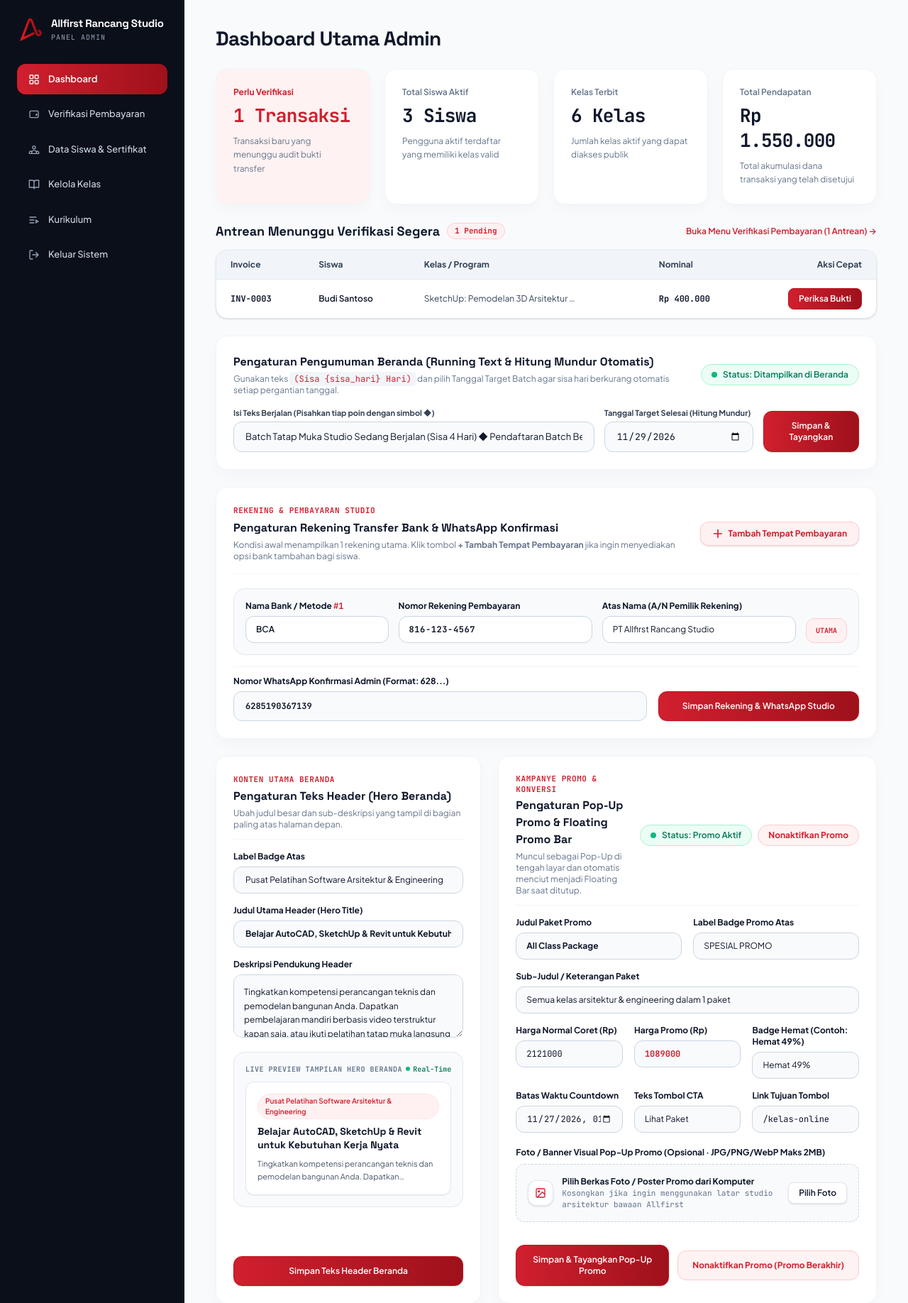
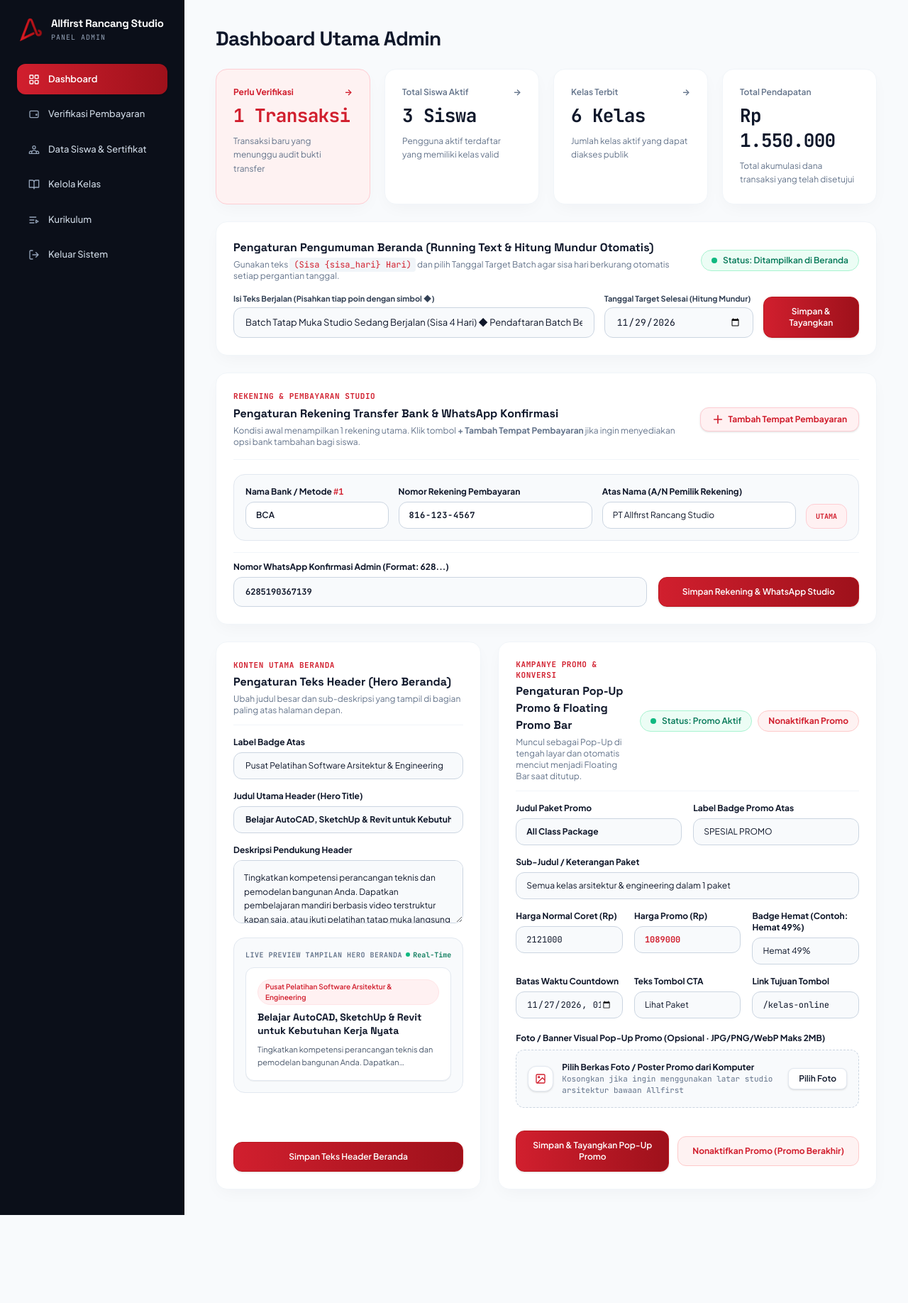
Before and after one commit to muhawwal-git/allfirst-rancang-studio, a Laravel app: page /admin/dashboard in a window 1280 px wide. Shown: the top 1836 px of the page at 71% size. After the commit the page ends 1712 px from the top, so only its background shows below. Run offline with Laravel 12, Linux system fonts and the light colour scheme; a user stored in the database is signed in; data comes from the database, SQL or seed files in the repository; style sheets or scripts are compiled from the project's sources.

Commit message:
refactor: hapus tabel transaksi di dashboard admin dan buat 3 kartu metrik utama dapat diklik

```diff
--- a/resources/views/admin/dashboard.blade.php
+++ b/resources/views/admin/dashboard.blade.php
@@ -14,46 +14,58 @@
 
         <!-- 4 Metric Cards Row (A-01: Metrics Grid) -->
         <div class="grid grid-cols-1 sm:grid-cols-2 xl:grid-cols-4 gap-5">
-            <!-- 1. Perlu Verifikasi (fill: #FEF2F2, stroke: #F1F5F9) -->
-            <div class="p-6 rounded-2xl bg-[#FEF2F2] border border-[#F1F5F9] shadow-[0_8px_25px_-5px_rgba(15,23,42,0.04)] space-y-2">
+            <!-- 1. Perlu Verifikasi (Clickable -> Verifikasi Pembayaran) -->
+            <a href="{{ route('admin.transaksi.index', ['status' => 'menunggu_verifikasi']) }}"
+               class="block p-6 rounded-2xl bg-[#FEF2F2] hover:bg-[#FEE2E2]/70 border border-[#FECDD3] shadow-[0_8px_25px_-5px_rgba(15,23,42,0.04)] hover:shadow-md transition-all space-y-2 group">
+                <div class="flex items-center justify-between">
                     <span class="text-xs font-bold text-[#D11F2E] block">
                         Perlu Verifikasi
                     </span>
+                    <span class="text-xs font-bold text-[#D11F2E] group-hover:translate-x-0.5 transition-transform">&rarr;</span>
+                </div>
                 <div class="text-2xl sm:text-[26px] font-extrabold font-mono text-[#D11F2E] tracking-tight">
                     {{ $pendingCount }} Transaksi
                 </div>
                 <p class="text-xs text-[#64748B] leading-relaxed">
                     Transaksi baru yang menunggu audit bukti transfer
                 </p>
-            </div>
+            </a>
 
-            <!-- 2. Total Siswa Aktif -->
-            <div class="p-6 rounded-2xl bg-white border border-[#F1F5F9] shadow-[0_8px_25px_-5px_rgba(15,23,42,0.04)] space-y-2">
-                <span class="text-xs font-semibold text-[#64748B] block">
+            <!-- 2. Total Siswa Aktif (Clickable -> Data Siswa) -->
+            <a href="{{ route('admin.siswa.index') }}"
+               class="block p-6 rounded-2xl bg-white hover:bg-slate-50 border border-[#F1F5F9] hover:border-[#CBD5E1] shadow-[0_8px_25px_-5px_rgba(15,23,42,0.04)] hover:shadow-md transition-all space-y-2 group">
+                <div class="flex items-center justify-between">
+                    <span class="text-xs font-semibold text-[#64748B] group-hover:text-[#0F172A] transition-colors block">
                         Total Siswa Aktif
                     </span>
+                    <span class="text-xs font-bold text-[#64748B] group-hover:text-[#0F172A] group-hover:translate-x-0.5 transition-all">&rarr;</span>
+                </div>
                 <div class="text-2xl sm:text-[26px] font-extrabold font-mono text-[#0F172A] tracking-tight">
                     {{ $studentsCount }} Siswa
                 </div>
                 <p class="text-xs text-[#64748B] leading-relaxed">
                     Pengguna aktif terdaftar yang memiliki kelas valid
                 </p>
-            </div>
+            </a>
 
-            <!-- 3. Kelas Terbit -->
-            <div class="p-6 rounded-2xl bg-white border border-[#F1F5F9] shadow-[0_8px_25px_-5px_rgba(15,23,42,0.04)] space-y-2">
-                <span class="text-xs font-semibold text-[#64748B] block">
+            <!-- 3. Kelas Terbit (Clickable -> Kelola Kelas) -->
+            <a href="{{ route('admin.kelas.index') }}"
+               class="block p-6 rounded-2xl bg-white hover:bg-slate-50 border border-[#F1F5F9] hover:border-[#CBD5E1] shadow-[0_8px_25px_-5px_rgba(15,23,42,0.04)] hover:shadow-md transition-all space-y-2 group">
+                <div class="flex items-center justify-between">
+                    <span class="text-xs font-semibold text-[#64748B] group-hover:text-[#0F172A] transition-colors block">
                         Kelas Terbit
                     </span>
+                    <span class="text-xs font-bold text-[#64748B] group-hover:text-[#0F172A] group-hover:translate-x-0.5 transition-all">&rarr;</span>
+                </div>
                 <div class="text-2xl sm:text-[26px] font-extrabold font-mono text-[#0F172A] tracking-tight">
                     {{ $coursesCount }} Kelas
                 </div>
                 <p class="text-xs text-[#64748B] leading-relaxed">
                     Jumlah kelas aktif yang dapat diakses publik
                 </p>
-            </div>
+            </a>
 
-            <!-- 4. Total Pendapatan -->
+            <!-- 4. Total Pendapatan (Static Info Card) -->
             <div class="p-6 rounded-2xl bg-white border border-[#F1F5F9] shadow-[0_8px_25px_-5px_rgba(15,23,42,0.04)] space-y-2">
                 <span class="text-xs font-semibold text-[#64748B] block">
                     Total Pendapatan
@@ -64,78 +76,6 @@
                 <p class="text-xs text-[#64748B] leading-relaxed">
                     Total akumulasi dana transaksi yang telah disetujui
                 </p>
-            </div>
-        </div>
-
-        <!-- Queue Section: Transaksi Menunggu Verifikasi Segera (Ringkasan Maks 3 Antrean Mendesak) -->
-        <div class="space-y-3">
-            <div class="flex flex-col sm:flex-row sm:items-center justify-between gap-2">
-                <div class="flex items-center gap-2.5">
-                    <h2 class="text-base sm:text-lg font-extrabold font-heading text-[#0F172A]">
-                        Antrean Menunggu Verifikasi Segera
-                    </h2>
-                    @if($pendingCount > 0)
-                        <span class="inline-flex px-2.5 py-0.5 rounded-full text-[11px] font-mono font-bold bg-[#FFF1F2] text-[#D11F2E] border border-[#FECDD3]">
-                            {{ $pendingCount }} Pending
-                        </span>
-                    @endif
-                </div>
-
-                <a href="{{ route('admin.transaksi.index', ['status' => $pendingCount > 0 ? 'menunggu_verifikasi' : 'semua']) }}"
-                   class="text-xs font-semibold text-[#D11F2E] hover:underline inline-flex items-center gap-1">
-                    <span>Buka Menu Verifikasi Pembayaran ({{ $pendingCount }} Antrean) &rarr;</span>
-                </a>
-            </div>
-
-            <div class="rounded-2xl bg-white border border-[#E2E8F0] overflow-hidden shadow-sm">
-                <div class="overflow-x-auto">
-                    <table class="w-full text-left text-xs">
-                        <thead class="bg-[#F1F5F9] text-[#334155] border-b border-[#E2E8F0] font-bold">
-                            <tr>
-                                <th class="px-5 py-3">Invoice</th>
-                                <th class="px-5 py-3">Siswa</th>
-                                <th class="px-5 py-3">Kelas / Program</th>
-                                <th class="px-5 py-3">Nominal</th>
-                                <th class="px-5 py-3 text-right">Aksi Cepat</th>
-                            </tr>
-                        </thead>
-                        <tbody class="divide-y divide-[#E2E8F0]">
-                            @forelse($recentTransaksis as $trx)
-                                <tr class="hover:bg-slate-50/70 transition-colors">
-                                    <td class="px-5 py-3 font-mono font-bold text-[#0F172A] whitespace-nowrap">
-                                        {{ $trx->nomor_invoice }}
-                                    </td>
-                                    <td class="px-5 py-3 font-semibold text-[#0F172A] whitespace-nowrap">
-                                        {{ $trx->user->name }}
-                                    </td>
-                                    <td class="px-5 py-3 text-[#334155] max-w-[260px]">
-                                        <span class="truncate inline-block max-w-[220px] align-bottom" title="{{ $trx->kelas->judul_kelas }}">{{ $trx->kelas->judul_kelas }}</span>
-                                        @if($trx->jenis_transaksi === 'offline')
-                                            <span class="ml-1 inline-flex px-2 py-0.5 rounded text-[10px] font-bold bg-[#FFF1F2] text-[#D11F2E] border border-[#FECDD3]">
-                                                OFFLINE
-                                            </span>
-                                        @endif
-                                    </td>
-                                    <td class="px-5 py-3 font-mono font-bold text-[#0F172A] whitespace-nowrap">
-                                        {{ $trx->formattedJumlah() }}
-                                    </td>
-                                    <td class="px-5 py-3 whitespace-nowrap text-right">
-                                        <a href="{{ route('admin.transaksi.show', $trx->id) }}"
-                                           class="inline-flex items-center px-3.5 py-1.5 rounded-lg text-xs font-semibold text-white bg-gradient-to-r from-[#D11F2E] to-[#9E111B] hover:brightness-105 border border-[#BA151C] shadow-sm transition-all">
-                                            Periksa Bukti
-                                        </a>
-                                    </td>
-                                </tr>
-                            @empty
-                                <tr>
-                                    <td colspan="5" class="px-5 py-6 text-center text-[#64748B]">
-                                        Semua bukti pembayaran telah diverifikasi. Tidak ada antrean transaksi yang tertunda saat ini.
-                                    </td>
-                                </tr>
-                            @endforelse
-                        </tbody>
-                    </table>
-                </div>
             </div>
         </div>
 
```
Lines whose indentation alone changed are shown as unchanged.
